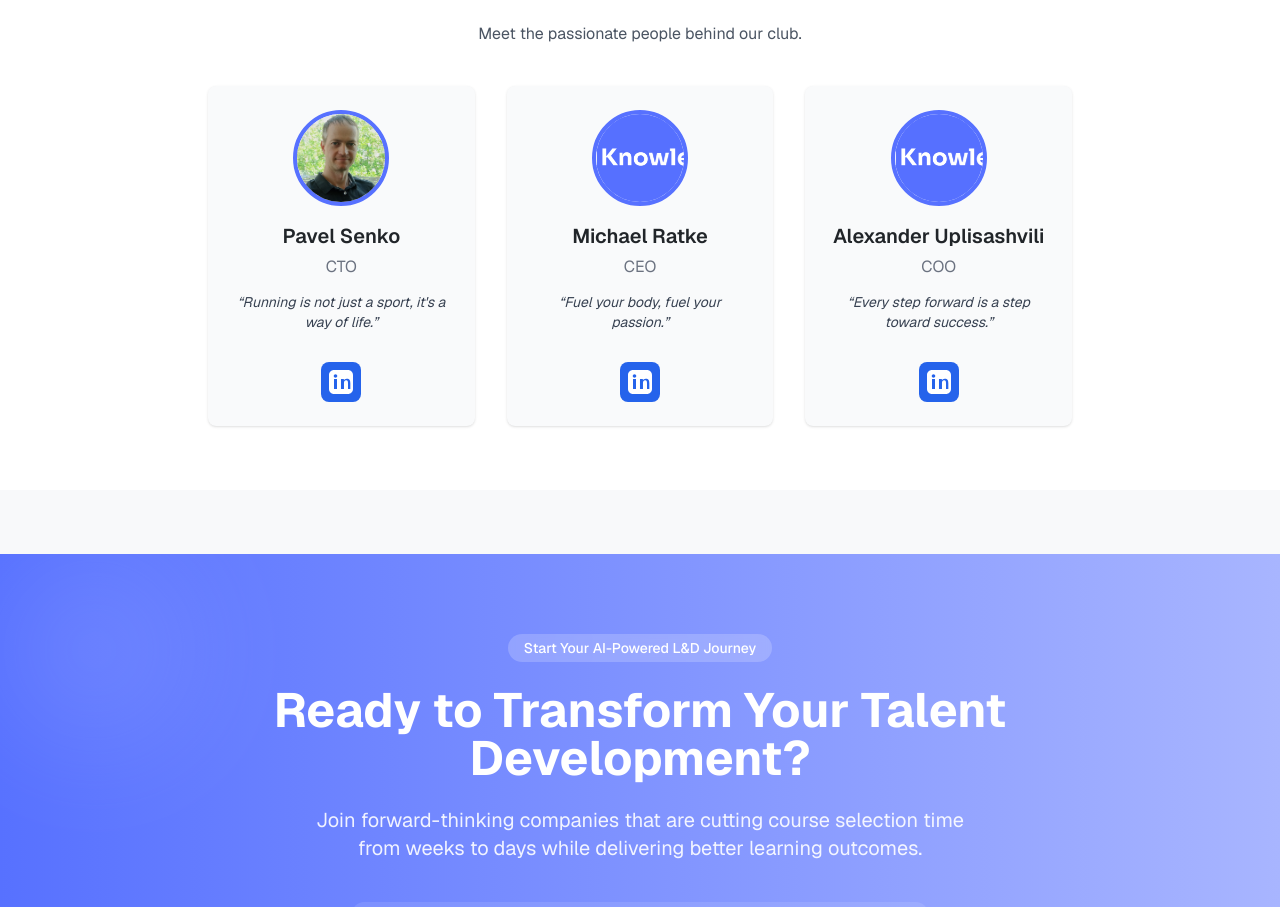
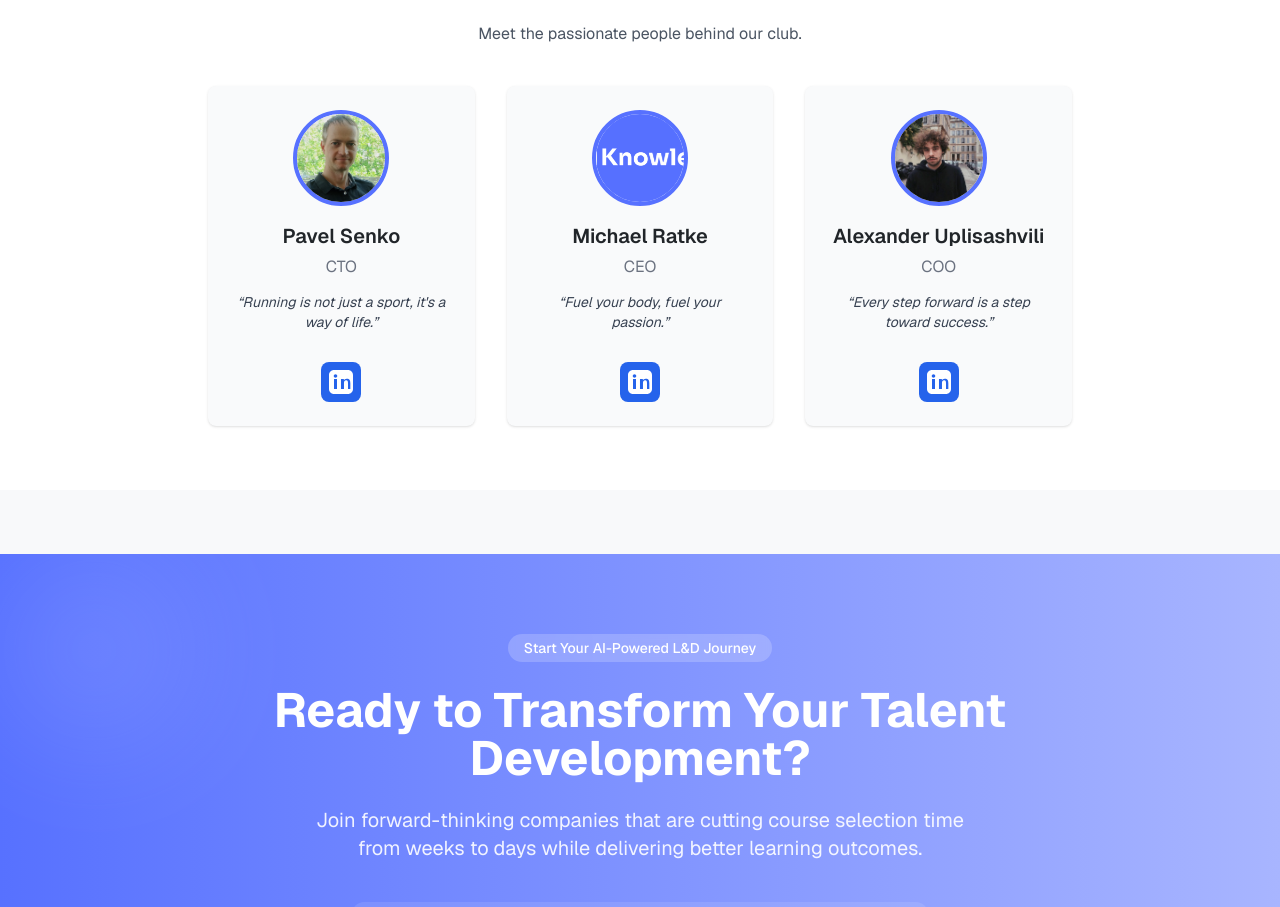
Before and after one commit to Grihladin/knowley_landing_page, a Next.js app: page / in a window 1280 px wide. Shown: the part 2311-3218 px from the top of the page. Built offline with nearby package versions, Linux system fonts and the light colour scheme.

Commit message:
added Alex's photo

```diff
--- a/app/TeamSection.tsx
+++ b/app/TeamSection.tsx
@@ -19,7 +19,7 @@ const teamMembers = [
 	{
 		name: "Alexander Uplisashvili",
 		role: "COO",
-		image: "/logo-color.png",
+		image: "/alex.JPG",
 		linkedin: "https://www.linkedin.com/in/alexander-uplisashvili-800078201/",
 		quote: "Every step forward is a step toward success.",
 	},
```
Also changed, not shown: public/alex.JPG (added).
